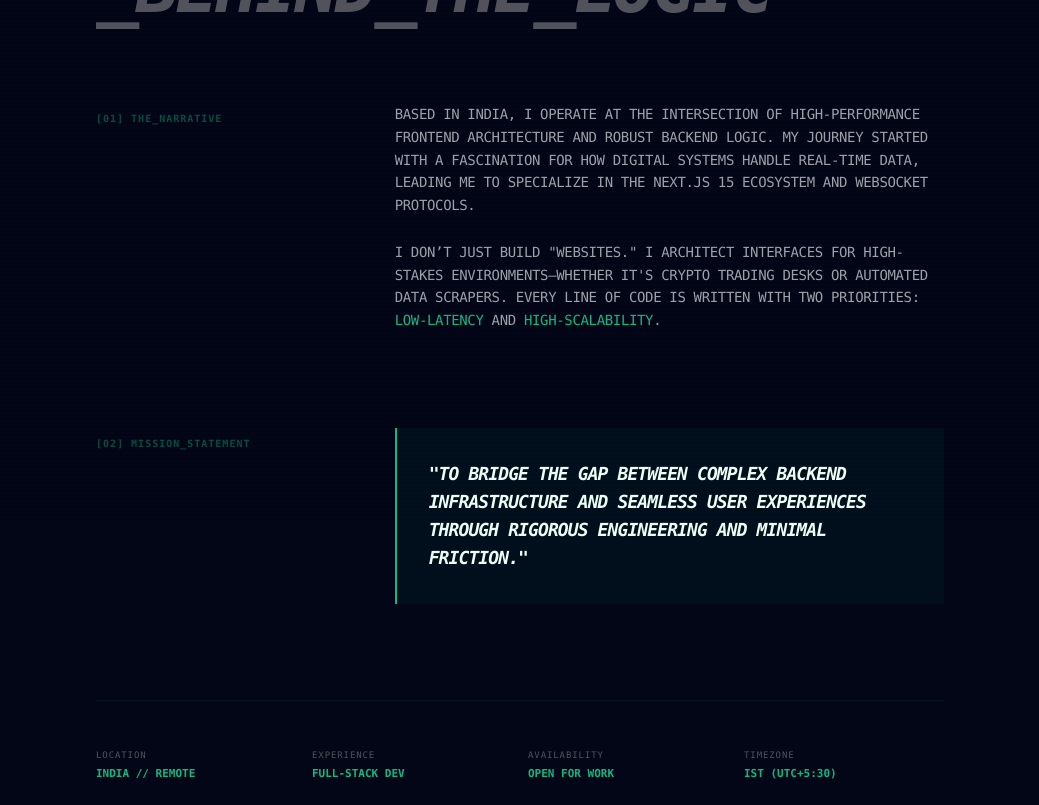
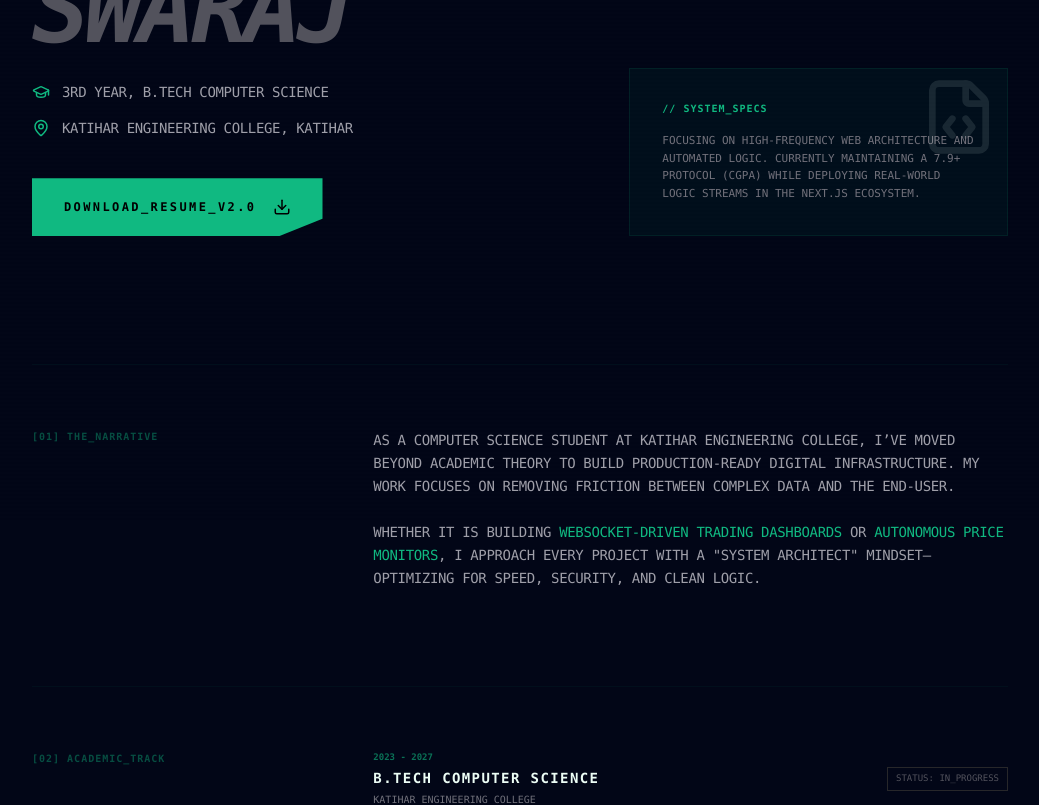
Before and after one commit to swaraj608/Portfolio, a Next.js app: page /about in a window 1280 px wide. Shown: the part 280-1085 px from the top of the page, without its empty margins (120-1159 px from the left). Built offline with nearby package versions, Linux system fonts and the light colour scheme.

Commit message:
Added academia part in the root_dir

```diff
--- a/app/about/page.tsx
+++ b/app/about/page.tsx
@@ -2,7 +2,7 @@
 import Navbar from "@/components/Navbar";
 import Footer from "@/components/Footer";
 import { motion } from "framer-motion";
-import { User, Target, History, terminal } from "lucide-react";
+import { User, Download, GraduationCap, MapPin, Briefcase, FileCode } from "lucide-react";
 
 export default function AboutPage() {
   return (
@@ -15,95 +15,122 @@ export default function AboutPage() {
 
       <Navbar />
 
-      <main className="relative z-10 max-w-4xl mx-auto px-6 pt-32 pb-24">
+      <main className="relative z-10 max-w-5xl mx-auto px-6 pt-32 pb-24">
 
-        {/* PAGE HEADER */}
-        <section className="mb-20">
+        {/* --- SECTION 01: IDENTITY DOSSIER --- */}
+        <section className="grid grid-cols-1 lg:grid-cols-12 gap-12 mb-32">
+          <div className="lg:col-span-7">
             <motion.div
               initial={{ opacity: 0, x: -20 }}
               animate={{ opacity: 1, x: 0 }}
-            className="flex items-center gap-3 text-primary text-[10px] font-bold uppercase tracking-[0.4em] mb-4"
+              className="flex items-center gap-3 text-primary text-[10px] font-bold uppercase tracking-[0.4em] mb-6"
             >
-            <User size={14} /> // PROFILE_QUERY: SWARAJ
+              <User size={14} /> // USER_IDENTITY_VERIFIED
             </motion.div>
+
             <motion.h1
               initial={{ opacity: 0, y: 20 }}
               animate={{ opacity: 1, y: 0 }}
-            className="text-5xl md:text-7xl font-black tracking-tighter uppercase italic"
+              className="text-6xl md:text-8xl font-black tracking-tighter uppercase italic leading-[0.85] mb-8"
             >
-            THE_HUMAN <br />
-            <span className="text-zinc-600">_BEHIND_THE_LOGIC</span>
+              MEDHA <br />
+              <span className="text-zinc-600">SWARAJ</span>
             </motion.h1>
+
+            <div className="space-y-4 text-zinc-400 text-sm uppercase tracking-tight mb-10">
+              <div className="flex items-center gap-3">
+                <GraduationCap size={18} className="text-primary" />
+                <span>3rd Year, B.Tech Computer Science</span>
+              </div>
+              <div className="flex items-center gap-3">
+                <MapPin size={18} className="text-primary" />
+                <span>Katihar Engineering College, Katihar</span>
+              </div>
+            </div>
+
+            {/* RESUME DOWNLOAD BUTTON */}
+            <motion.a
+              whileHover={{ scale: 1.02 }}
+              whileTap={{ scale: 0.98 }}
+              href="/Medha_Swaraj_Resume.pdf" // Ensure this file is in your /public folder
+              download
+              style={{ clipPath: "polygon(0 0, 100% 0, 100% 70%, 85% 100%, 0 100%)" }}
+              className="inline-flex items-center gap-4 bg-primary text-black px-8 py-5 font-black text-xs tracking-[0.2em] uppercase hover:bg-emerald-400 transition-all group"
+            >
+              Download_Resume_v2.0 <Download size={18} className="group-hover:bounce" />
+            </motion.a>
+          </div>
+
+          <div className="lg:col-span-5 flex flex-col justify-end">
+            <div className="p-8 border border-primary/10 bg-primary/5 space-y-4 relative overflow-hidden">
+               <div className="absolute top-0 right-0 p-2 opacity-10"><FileCode size={80}/></div>
+               <h3 className="text-primary text-[10px] font-bold tracking-widest uppercase">// SYSTEM_SPECS</h3>
+               <p className="text-[11px] text-zinc-500 leading-relaxed uppercase">
+                 Focusing on High-Frequency Web Architecture and Automated Logic.
+                 Currently maintaining a 7.9+ protocol (CGPA) while deploying real-world
+                 logic streams in the Next.js ecosystem.
+               </p>
+            </div>
+          </div>
         </section>
 
-        {/* CONTENT GRID */}
+        {/* --- SECTION 02: DEEP LOGIC (BIO) --- */}
         <div className="space-y-24">
-
-          {/* BIO SECTION */}
           <motion.section
             initial={{ opacity: 0 }}
             whileInView={{ opacity: 1 }}
             viewport={{ once: true }}
-            className="grid grid-cols-1 md:grid-cols-3 gap-12"
+            className="grid grid-cols-1 md:grid-cols-3 gap-12 border-t border-primary/5 pt-16"
           >
-            <div className="text-primary/40 font-bold text-[10px] tracking-widest uppercase pt-2">
+            <div className="text-primary/40 font-bold text-[10px] tracking-widest uppercase">
               [01] THE_NARRATIVE
             </div>
-            <div className="md:col-span-2 space-y-6 text-zinc-400 text-sm leading-relaxed uppercase tracking-tight">
+            <div className="md:col-span-2 space-y-6 text-zinc-400 text-sm leading-relaxed uppercase tracking-tight font-mono">
               <p>
-                Based in India, I operate at the intersection of high-performance frontend architecture and robust backend logic. My journey started with a fascination for how digital systems handle real-time data, leading me to specialize in the Next.js 15 ecosystem and WebSocket protocols.
+                As a Computer Science student at Katihar Engineering College, I’ve moved beyond academic theory to build production-ready digital infrastructure. My work focuses on removing friction between complex data and the end-user.
               </p>
               <p>
-                I don’t just build "websites." I architect interfaces for high-stakes environments—whether it's crypto trading desks or automated data scrapers. Every line of code is written with two priorities: <span className="text-primary">Low-Latency</span> and <span className="text-primary">High-Scalability</span>.
+                Whether it is building <span className="text-primary">WebSocket-driven trading dashboards</span> or <span className="text-primary">autonomous price monitors</span>, I approach every project with a "System Architect" mindset—optimizing for speed, security, and clean logic.
               </p>
             </div>
           </motion.section>
 
-          {/* MISSION SECTION */}
+          {/* ACADEMIC MILESTONES */}
           <motion.section
             initial={{ opacity: 0 }}
             whileInView={{ opacity: 1 }}
             viewport={{ once: true }}
-            className="grid grid-cols-1 md:grid-cols-3 gap-12"
+            className="grid grid-cols-1 md:grid-cols-3 gap-12 border-t border-primary/5 pt-16"
           >
-            <div className="text-primary/40 font-bold text-[10px] tracking-widest uppercase pt-2">
-              [02] MISSION_STATEMENT
+            <div className="text-primary/40 font-bold text-[10px] tracking-widest uppercase">
+              [02] ACADEMIC_TRACK
             </div>
-            <div className="md:col-span-2 bg-primary/5 border-l-2 border-primary p-8 italic">
-               <p className="text-emerald-50 text-lg font-black tracking-tighter uppercase">
-                 "To bridge the gap between complex backend infrastructure and seamless user experiences through rigorous engineering and minimal friction."
-               </p>
+            <div className="md:col-span-2 space-y-8">
+              <AcademicRow year="2023 - 2027" title="B.Tech Computer Science" institution="Katihar Engineering College" status="IN_PROGRESS" />
+              <AcademicRow year="2021 - 2023" title="Higher Secondary" institution="Science Stream" status="COMPLETED" />
             </div>
           </motion.section>
-
-          {/* QUICK STATS / DOSSIER */}
-          <motion.section
-            initial={{ opacity: 0 }}
-            whileInView={{ opacity: 1 }}
-            viewport={{ once: true }}
-            className="grid grid-cols-2 md:grid-cols-4 gap-4 border-t border-primary/10 pt-12"
-          >
-            <Stat label="Location" value="India // Remote" />
-            <Stat label="Experience" value="Full-Stack Dev" />
-            <Stat label="Availability" value="Open for Work" />
-            <Stat label="Timezone" value="IST (UTC+5:30)" />
-          </motion.section>
-
         </div>
 
-        <div className="mt-32">
         <Footer />
-        </div>
       </main>
     </div>
   );
 }
 
-function Stat({ label, value }: { label: string; value: string }) {
+/* HELPER COMPONENTS */
+
+function AcademicRow({ year, title, institution, status }: any) {
   return (
+    <div className="group flex flex-col md:flex-row justify-between gap-2 border-b border-primary/5 pb-4">
       <div className="space-y-1">
-      <div className="text-[9px] text-zinc-600 uppercase tracking-widest">{label}</div>
-      <div className="text-[11px] text-primary font-bold uppercase">{value}</div>
+        <div className="text-[9px] text-primary/60 font-bold">{year}</div>
+        <h4 className="text-emerald-50 text-sm font-black uppercase tracking-widest">{title}</h4>
+        <div className="text-[10px] text-zinc-500 uppercase">{institution}</div>
+      </div>
+      <div className="text-[9px] font-mono text-zinc-600 self-end md:self-center border border-zinc-800 px-2 py-1 group-hover:border-primary/30 group-hover:text-primary transition-colors">
+        STATUS: {status}
+      </div>
     </div>
   );
 }
```
Lines whose indentation alone changed are shown as unchanged.
